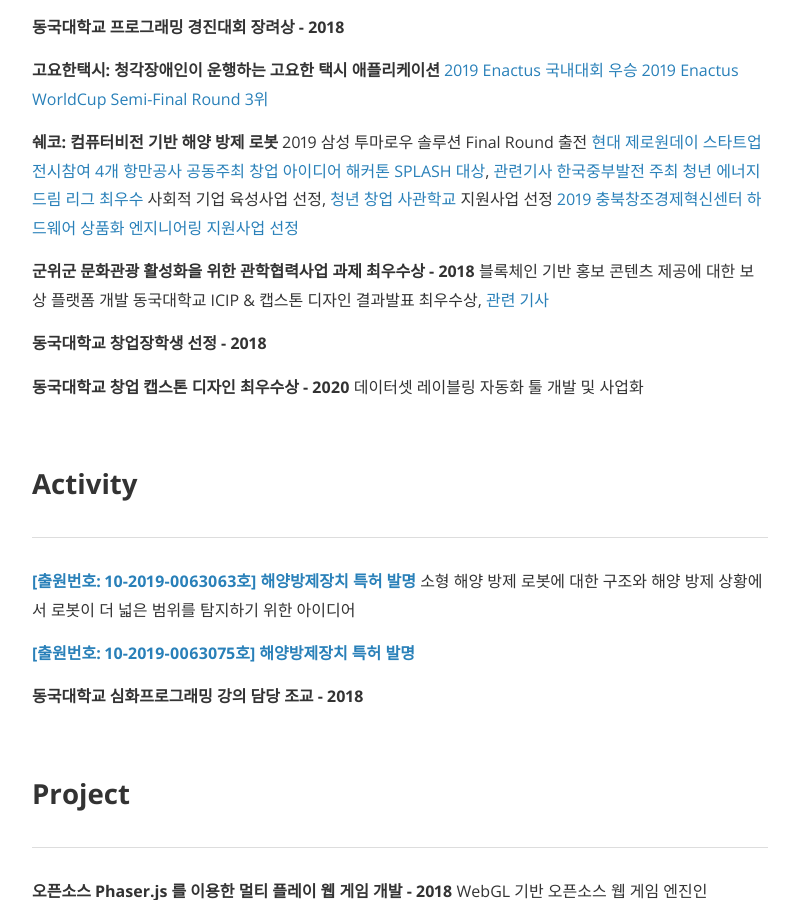
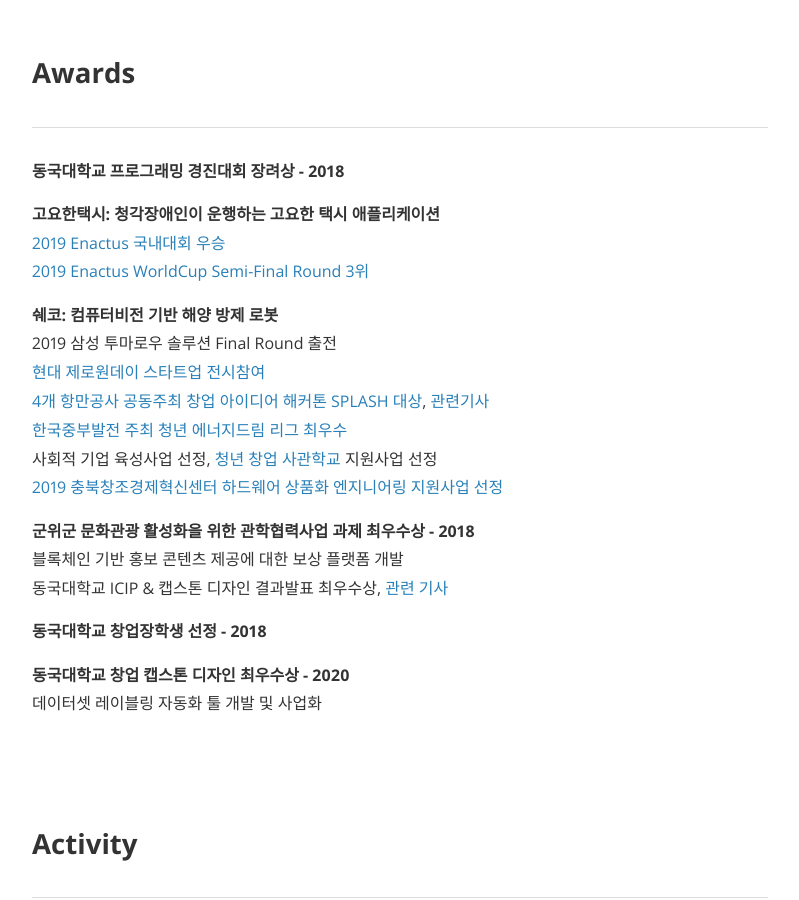
Before and after one commit to injae-kim/injae-kim.github.io, a Jekyll site: the page built from about.md, in a window 1280 px wide and 900 px high, scrolled down 1841 px. Shown: the whole window, without its empty margins (240-1039 px from the left). Built offline with Jekyll 4.4.1, drawn with Linux system fonts in a browser that asks for light colours; nearby versions of some CDN libraries; some web fonts are replaced.

Commit message:
fix post

```diff
--- a/about.md
+++ b/about.md
@@ -41,19 +41,23 @@
 
 <br/>
 
+<br/>
+
 ## Experience
 
 ---
 
-**청각장애인이 운행하는 [고요한택시](http://www.goyohantaxi.com/) 애플리케이션 개발자** - 2018 ~ 2019
+**청각장애인이 운행하는 [고요한택시](http://www.goyohantaxi.com/) 애플리케이션 개발자** - 2018 ~ 2019<br/>
 
-고요한택시 서비스 애플리케이션 개발, web fullstack 개발
-[고요한택시 관련 기사](http://news1.kr/articles/?3786791), [고요한택시 관련 포스트](https://blog.naver.com/kead1/221677118935)
+고요한택시 서비스 애플리케이션 개발, web fullstack 개발<br/>
+[고요한택시 관련 기사](http://news1.kr/articles/?3786791), [고요한택시 관련 포스트](https://blog.naver.com/kead1/221677118935)<br/>
 
-**청청바다를 공유하는 팀 [쉐코](http://sheco.co) SW 엔지니어** - 2019 ~ 재직중
+**청청바다를 공유하는 팀 [쉐코](http://sheco.co) SW 엔지니어** - 2019 ~ 재직중<br/>
 
-해상 유출 기름 회수 로봇, 해상 유출유 인식 SW 개발
-[쉐코 관련 기사](https://www.yna.co.kr/view/AKR20190628149500065?input=1195m), [쉐코 소개 영상](https://www.youtube.com/watch?v=V6j5l5dnHDc)
+해상 유출 기름 회수 로봇, 해상 유출유 인식 SW 개발<br/>
+[쉐코 관련 기사](https://www.yna.co.kr/view/AKR20190628149500065?input=1195m), [쉐코 소개 영상](https://www.youtube.com/watch?v=V6j5l5dnHDc)<br/>
+
+<br/>
 
 <br/>
 
@@ -63,26 +67,28 @@
 
 **동국대학교 프로그래밍 경진대회 장려상 - 2018**
 
-**고요한택시: 청각장애인이 운행하는 고요한 택시 애플리케이션**
-[2019 Enactus 국내대회 우승](https://www.venturesquare.net/786727)
+**고요한택시: 청각장애인이 운행하는 고요한 택시 애플리케이션**<br/>
+[2019 Enactus 국내대회 우승](https://www.venturesquare.net/786727)<br/>
 [2019 Enactus WorldCup Semi-Final Round 3위](https://enactus.org/worldcup/results-2014/)
 
-**쉐코: 컴퓨터비전 기반 해양 방제 로봇**
-2019 삼성 투마로우 솔루션 Final Round 출전
-[현대 제로원데이 스타트업 전시참여](http://zer01neday.com/929/)
-[4개 항만공사 공동주최 창업 아이디어 해커톤 SPLASH 대상](https://injae-kim.github.io/assets/about_me/항만공사해커톤.jpg), [관련기사](http://ilyo.co.kr/?ac=article_view&entry_id=348400)
-[한국중부발전 주최 청년 에너지드림 리그 최우수](https://injae-kim.github.io/assets/about_me/중부발전에너지드림리그.jpg)
-사회적 기업 육성사업 선정, [청년 창업 사관학교](https://www.venturesquare.net/794557) 지원사업 선정
+**쉐코: 컴퓨터비전 기반 해양 방제 로봇**<br/>
+2019 삼성 투마로우 솔루션 Final Round 출전<br/>
+[현대 제로원데이 스타트업 전시참여](http://zer01neday.com/929/)<br/>
+[4개 항만공사 공동주최 창업 아이디어 해커톤 SPLASH 대상](https://injae-kim.github.io/assets/about_me/항만공사해커톤.jpg), [관련기사](http://ilyo.co.kr/?ac=article_view&entry_id=348400)<br/>
+[한국중부발전 주최 청년 에너지드림 리그 최우수](https://injae-kim.github.io/assets/about_me/중부발전에너지드림리그.jpg)<br/>
+사회적 기업 육성사업 선정, [청년 창업 사관학교](https://www.venturesquare.net/794557) 지원사업 선정<br/>
 [2019 충북창조경제혁신센터 하드웨어 상품화 엔지니어링 지원사업 선정](https://www.youtube.com/watch?v=V6j5l5dnHDc)
 
-**군위군 문화관광 활성화을 위한 관학협력사업 과제 최우수상 - 2018**
-블록체인 기반 홍보 콘텐츠 제공에 대한 보상 플랫폼 개발
+**군위군 문화관광 활성화을 위한 관학협력사업 과제 최우수상 - 2018**<br/>
+블록체인 기반 홍보 콘텐츠 제공에 대한 보상 플랫폼 개발<br/>
 동국대학교 ICIP & 캡스톤 디자인 결과발표 최우수상, [관련 기사](https://www.kyongbuk.co.kr/news/articleView.html?idxno=1049167)
 
 **동국대학교 창업장학생 선정 - 2018**
 
-**동국대학교 창업 캡스톤 디자인 최우수상 - 2020**
+**동국대학교 창업 캡스톤 디자인 최우수상 - 2020**<br/>
 데이터셋 레이블링 자동화 툴 개발 및 사업화
+
+<br/>
 
 <br/>
 
@@ -90,7 +96,7 @@
 
 ---
 
-**[[출원번호: 10-2019-0063063호] 해양방제장치 특허 발명](https://doi.org/10.8080/1020190063063)**
+**[[출원번호: 10-2019-0063063호] 해양방제장치 특허 발명](https://doi.org/10.8080/1020190063063)**<br/>
 소형 해양 방제 로봇에 대한 구조와 해양 방제 상황에서 로봇이 더 넓은 범위를 탐지하기 위한 아이디어
 
 **[[출원번호: 10-2019-0063075호] 해양방제장치 특허 발명](https://doi.org/10.8080/1020190063075)**
@@ -99,18 +105,22 @@
 
 <br/>
 
+<br/>
+
 ## Project
 
 ---
 
-**오픈소스 Phaser.js 를 이용한 멀티 플레이 웹 게임 개발 - 2018**
+**오픈소스 Phaser.js 를 이용한 멀티 플레이 웹 게임 개발 - 2018**<br/>
 WebGL 기반 오픈소스 웹 게임 엔진인 Phaser.js 와 node.js, socket 통신을 사용한 멀티 플레이 웹 게임 개발
 
-**[문서 스캔본 상하 반전 여부 탐지 알고리즘 연구 - 2019](https://injae-kim.github.io/assets/about_me/2019-2학기_개별연구_최종보고서.pdf)**
+**[문서 스캔본 상하 반전 여부 탐지 알고리즘 연구 - 2019](https://injae-kim.github.io/assets/about_me/2019-2학기_개별연구_최종보고서.pdf)**<br/>
 한글의 자음, 모음의 형태학적 특징의 분석에 기반한 문서 스캔본 상하 반전 여부 탐지 알고리즘 개발
 
-**해상 유출 기름 탐지 알고리즘 연구 - 2019 ~**
+**해상 유출 기름 탐지 알고리즘 연구 - 2019 ~**<br/>
 해상 기름 유출 사고 발생시 해상 유출유를 탐지하는 센서와 알고리즘에 대한 연구와 개발, 소형 방제 로봇 개발
+
+<br/>
 
 <br/>
 
```
